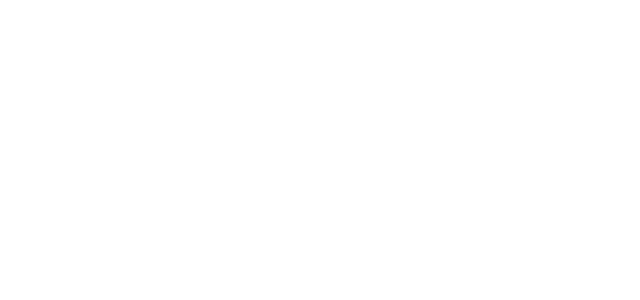
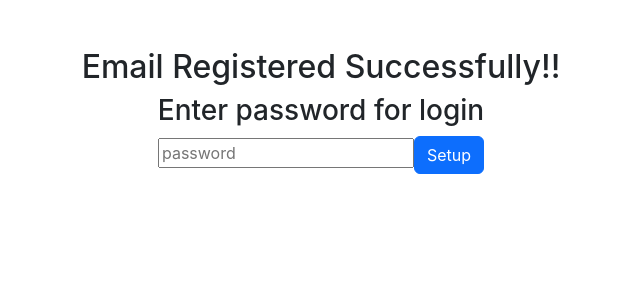
Before and after one commit to PrathamPatel010/Money-Tracking-App, a React (Create React App) app in the folder frontend/: page /SuccessPage/1 in a window 1280 px wide. Before the commit this address had no page. Shown: the top 300 px of the page, without its empty margins (319-959 px from the left). Built offline with nearby package versions, Linux system fonts and the light colour scheme; no server answers.

Commit message:
feat:login functionality developed

```diff
--- a/frontend/src/App.jsx
+++ b/frontend/src/App.jsx
@@ -6,7 +6,7 @@ function App() {
       <Router>
         <Routes>
           <Route path="/" element={<FormComponent/>} />
-          <Route path="/SuccessPage" element={<SuccessPage/>} />
+          <Route path="/SuccessPage/:email" element={<SuccessPage/>} />
         </Routes>
       </Router>
     )
--- a/frontend/src/FormComponent.jsx
+++ b/frontend/src/FormComponent.jsx
@@ -3,14 +3,16 @@ import axios from 'axios';
 
 const FormComponent = () => {
     const [email,setEmail] = useState('');
+    const [password,setPassword] = useState('');
 
     async function handleSubmit(e){
         e.preventDefault();
-        const userData = {email};
+        const userData = {email,password};
         const response = await axios.post('http://localhost:5000/api/login',userData);
         if(response.status===200){
-            console.log(response);
+            console.log(response.data);
             setEmail('');
+            setPassword('');
         }
     }
 
@@ -29,6 +31,10 @@ const FormComponent = () => {
                         <label htmlFor="mail">Email</label>
                         <input type="email" value={email} onChange={(e)=>{setEmail(e.target.value)}} required/>
                     </div>
+                    <div className="container text-center my-3">
+                        <label htmlFor="password">Password</label>
+                        <input type="password" value={password} onChange={(e)=>{setPassword(e.target.value)}} required/>
+                    </div>
                     <div className="container my-3">
                         <button className="btn btn-success">Login</button>
                     </div>
--- a/frontend/src/SuccessPage.jsx
+++ b/frontend/src/SuccessPage.jsx
@@ -1,11 +1,47 @@
-import React from 'react';
-import { Link } from 'react-router-dom';
+import React, { useState,useEffect} from 'react';
+import { Link, useParams} from 'react-router-dom';
+import axios from 'axios';
 
 const SuccessPage = () => {
+    const [passwordSet,setPasswordSet] = useState(false);
+    const [password,setPassword] = useState('');
+    const {email} = useParams();
+
+    useEffect(()=>{
+        async function checkPasswordStatus() {
+            try {
+                const response = await axios.post('http://localhost:5000/api/checkPasswordStatus',{email});
+                setPasswordSet(response.data);
+            } catch (error) {
+                console.error(error);
+            }
+        }
+        checkPasswordStatus();
+    },[email])
+
+    const handleSubmit = async(e) => {
+        e.preventDefault();
+        const userData = {email,password};
+        const response = await axios.post('http://localhost:5000/api/setPassword',userData);
+        console.log(response.data);
+        setPasswordSet(true);
+        setPassword('');
+    }
     return(
-        <div>
-            <h2>Registration Successful!!</h2>
-            <Link to="/" className="btn btn-primary">Go Back to login</Link>
+        <div className="text-center mt-5">
+            <h2>Email Registered Successfully!!</h2>
+            { !passwordSet && (
+                <>
+            <h3>Enter password for login</h3>
+            <form onSubmit={handleSubmit}>
+            <input type="password" placeholder="password" value={password} onChange={(e)=>{setPassword(e.target.value)}} required/>
+            <button type="submit" className="btn btn-primary">Setup</button>
+            </form>
+                </>
+            )}
+            { passwordSet && (
+                <Link to="/" className="btn btn-primary">Go Back to login</Link>
+            )}
         </div>
     )
 }
```
Also changed, not shown: 1 other file (tests, documents, lock files or other folders).
